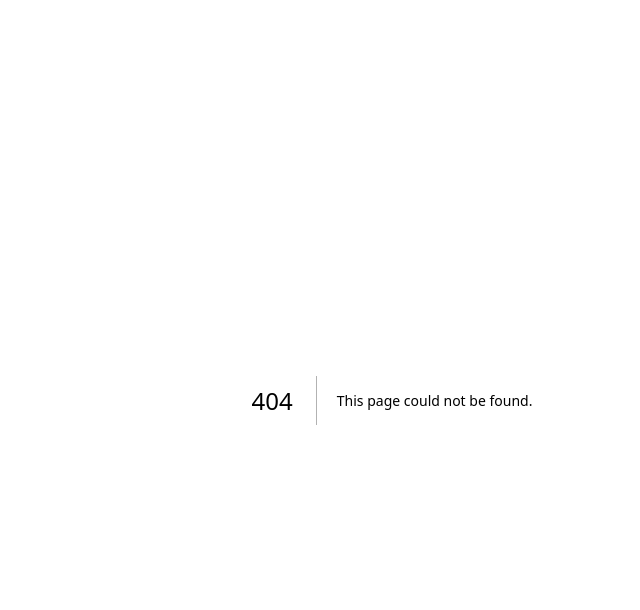
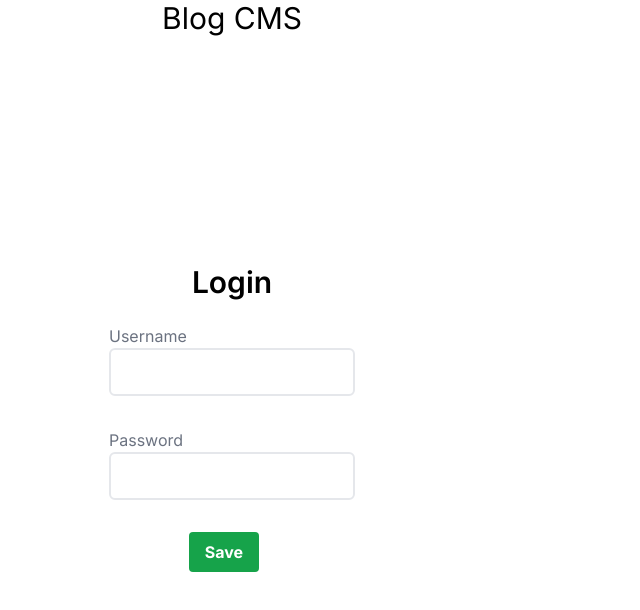
Before and after one commit to samizak/Blog-CMS, a Next.js app: page /login in a window 1280 px wide. Before the commit this address had no page. Shown: the top 610 px of the page, without its empty margins (248-888 px from the left). Built offline with nearby package versions, Linux system fonts and the light colour scheme.

Commit message:
implemented login functionality

```diff
--- /dev/null
+++ b/app/login/page.tsx
@@ -0,0 +1,124 @@
+"use client";
+
+import React, { useState } from "react";
+
+export default function Login() {
+  const [username, setUsername] = useState("");
+  const [password, setPassword] = useState("");
+  const [loginErr, setLoginErr] = useState(false);
+
+  return (
+    <div className="flex flex-col w-full h-screen bg-white">
+      <div className="flex flex-col items-center justify-center w-3/4 h-screen">
+        <h1 className="text-3xl text-center">Blog CMS</h1>
+
+        <div className="m-auto w-fit">
+          <h1 className="mb-6 text-3xl font-semibold text-center">Login</h1>
+
+          {loginErr && (
+            <div className="flex flex-row w-full gap-1 p-2 text-red-700 align-middle bg-red-100 rounded-lg">
+              <svg
+                xmlns="http://www.w3.org/2000/svg"
+                fill="none"
+                viewBox="0 0 24 24"
+                strokeWidth="1.5"
+                stroke="currentColor"
+                className="w-8 h-8 text-red-700"
+              >
+                <path
+                  strokeLinecap="round"
+                  strokeLinejoin="round"
+                  d="M18.364 18.364A9 9 0 005.636 5.636m12.728 12.728A9 9 0 015.636 5.636m12.728 12.728L5.636 5.636"
+                />
+              </svg>
+
+              <span className="my-auto text-lg font-semibold">Invalid credentials</span>
+            </div>
+          )}
+
+          <form
+            method="post"
+            onSubmit={(e) => handleSubmit(e, username, password, setLoginErr)}
+            className="flex-1 h-auto mt-4 bg-white"
+          >
+            <div className="">
+              <div className="flex flex-row gap-1">
+                <span className="text-gray-500">Username</span>
+              </div>
+              <input
+                type="text"
+                id="title"
+                className="block w-full px-4 py-3 text-sm transition-colors border-2 border-gray-200 rounded-md outline-none appearance-none focus:border-blue-500"
+                value={username}
+                onChange={(e) => setUsername(e.target.value)}
+                required
+              />
+            </div>
+
+            <div className="mt-8">
+              <div className="flex flex-row gap-1">
+                <span className="text-gray-500">Password</span>
+              </div>
+              <input
+                type="password"
+                id="createdAt"
+                className="block w-full px-4 py-3 text-sm transition-colors border-2 border-gray-200 rounded-md outline-none appearance-none focus:border-blue-500"
+                value={password}
+                onChange={(e) => setPassword(e.target.value)}
+                required
+              />
+            </div>
+
+            <div className="flex justify-center w-full mt-8">
+              <button
+                className="w-auto px-4 py-2 mr-4 font-bold text-white transition-colors bg-green-600 rounded cursor-pointer hover:bg-green-800"
+                type="submit"
+              >
+                Save
+              </button>
+            </div>
+          </form>
+        </div>
+      </div>
+    </div>
+  );
+}
+
+async function handleSubmit(
+  event: any,
+  username: string,
+  password: string,
+  setLoginErr: React.Dispatch<React.SetStateAction<boolean>>
+  //   setUserAuth:
+) {
+  try {
+    const req = await fetch(process.env.NEXT_PUBLIC_API_URI + `/login`, {
+      method: "POST",
+      mode: "cors",
+      headers: {
+        Accept: "application/json",
+        "Content-Type": "application/json",
+      },
+      body: JSON.stringify({
+        username: username,
+        password: password,
+      }),
+    });
+
+    const _json = await req.json();
+
+    if (req.status !== 200) {
+      setLoginErr(true);
+      return;
+    }
+
+    localStorage.setItem("token", _json.token);
+    localStorage.setItem("userAuth", JSON.stringify(true));
+
+    window.location.href = "/dashboard";
+
+    // setUserAuth(true);
+  } catch (err) {
+    setLoginErr(true);
+  }
+}
```
